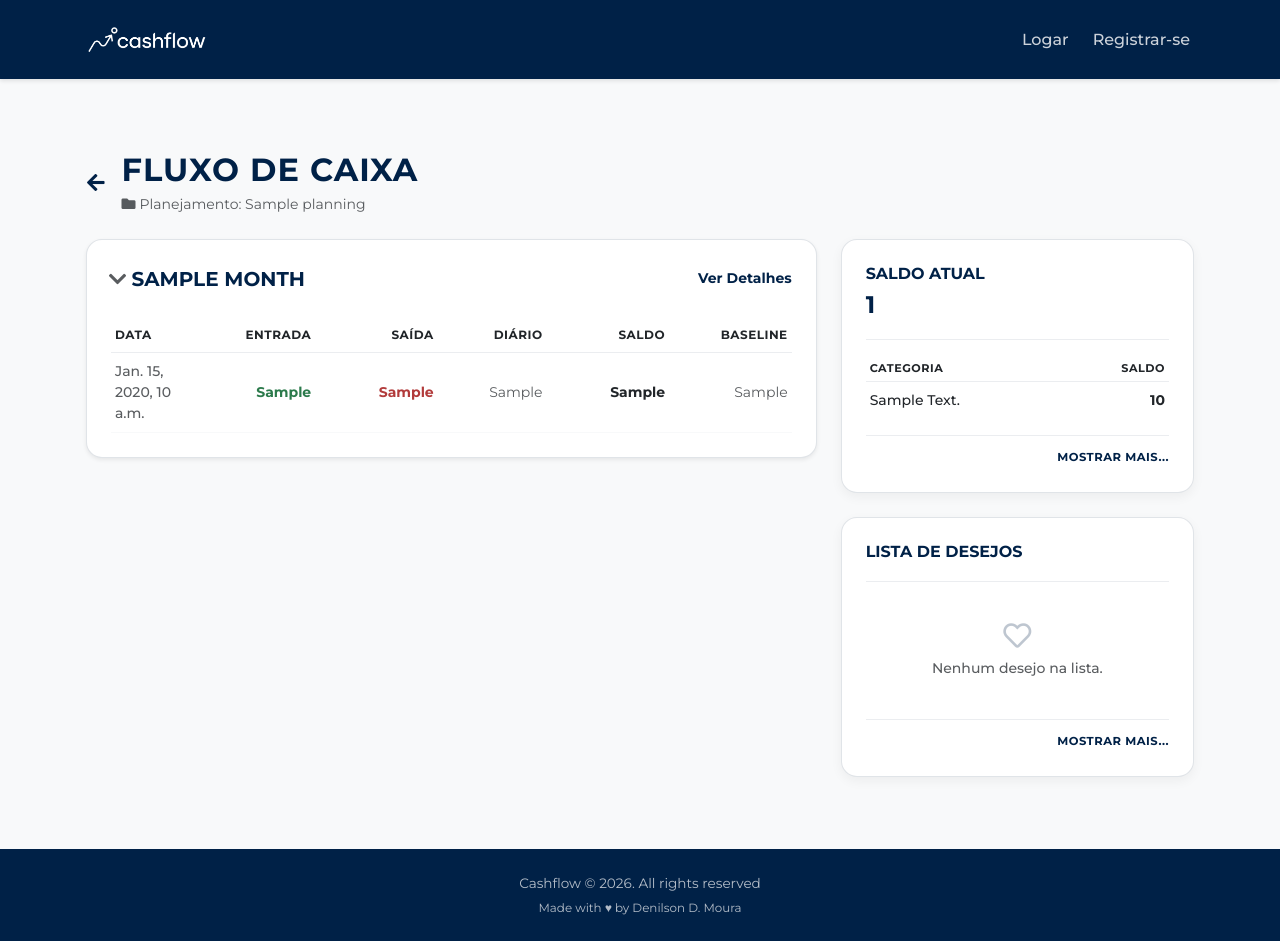
After one commit to denilsondmoura/cashflow, a Django app: template cashflow/infrastructure/templates/planing_cashflow.html in a window 1280 px wide. The commit adds this page. Run offline with Django 5.2, Linux system fonts and the light colour scheme; the template is opened without the code that fills it: most values are stand-ins (such as "Sample title", 1, 10 or a date in 2020).

Commit message:
feat: - implementação inicial do fluxo de caixa

```diff
--- /dev/null
+++ b/cashflow/infrastructure/templates/planing_cashflow.html
@@ -0,0 +1,266 @@
+{% extends "base.html" %}
+
+{% block content %}
+<div class="container py-4 px-3">
+    <!-- Header com botão para voltar -->
+    <div class="d-flex align-items-center mb-4">
+        <a href="{% url 'planning-details' planning.id %}" class="btn btn-link text-navy p-0 me-3 fs-5" aria-label="Voltar para o planejamento">
+            <i class="fas fa-arrow-left"></i>
+        </a>
+        <div>
+            <h1 class="h2 fw-bold text-navy mb-1 text-uppercase tracking-wide">Fluxo de Caixa</h1>
+            <p class="text-muted mb-0 small">
+                <span><i class="fas fa-folder me-1"></i>Planejamento: {{ planning.name }}</span>
+            </p>
+        </div>
+    </div>
+
+    <div class="row g-4">
+        <!-- Coluna da Esquerda: Meses e Tabelas de Fluxo -->
+        <div class="col-lg-8">
+            <div class="d-flex flex-column gap-3">
+                {% for month in months_data %}
+                <div class="month-box border border-navy rounded-4 p-4 bg-white shadow-sm">
+                    <!-- Cabeçalho do Collapse -->
+                    <div class="d-flex justify-content-between align-items-center user-select-none"
+                         data-bs-toggle="collapse"
+                         data-bs-target="#month-{{ forloop.counter }}"
+                         aria-expanded="{% if forloop.first %}true{% else %}false{% endif %}"
+                         style="cursor: pointer;">
+                        <span class="fw-bold text-navy fs-5 tracking-wider text-uppercase">
+                            <i class="fas fa-chevron-right me-2 transition-icon text-muted"></i>{{ month.month_name }}
+                        </span>
+                        <span class="small text-navy fw-semibold hover-opacity">Ver Detalhes</span>
+                    </div>
+
+                    <!-- Conteúdo do Collapse (Expandido se for o primeiro mês) -->
+                    <div class="collapse {% if forloop.first %}show{% endif %} mt-4" id="month-{{ forloop.counter }}">
+                        <!-- Alertas/Notifications do Mês -->
+                        {% if month.alerts %}
+                        <div class="d-flex flex-column gap-2 mb-3">
+                            {% for alert in month.alerts %}
+                            <div class="custom-alert custom-alert-{{ alert.type }} p-3 rounded-3">
+                                <div class="d-flex align-items-center">
+                                    {% if alert.type == 'danger' %}
+                                        <i class="fas fa-exclamation-circle me-3 fs-5"></i>
+                                    {% elif alert.type == 'success' %}
+                                        <i class="fas fa-check-circle me-3 fs-5"></i>
+                                    {% else %}
+                                        <i class="fas fa-exclamation-triangle me-3 fs-5"></i>
+                                    {% endif %}
+                                    <span class="small fw-semibold">{{ alert.message }}</span>
+                                </div>
+                            </div>
+                            {% endfor %}
+                        </div>
+                        {% endif %}
+
+                        <!-- Tabela de Movimentações Diárias -->
+                        <div class="table-responsive">
+                            <table class="table table-sm table-borderless align-middle mb-0 text-navy">
+                                <thead>
+                                    <tr class="border-bottom border-navy-subtle text-uppercase text-muted" style="font-size: 0.75rem; letter-spacing: 0.5px;">
+                                        <th class="fw-bold py-2" style="width: 12%;">DATA</th>
+                                        <th class="fw-bold text-end py-2" style="width: 18%;">ENTRADA</th>
+                                        <th class="fw-bold text-end py-2" style="width: 18%;">SAÍDA</th>
+                                        <th class="fw-bold text-end py-2" style="width: 16%;">DIÁRIO</th>
+                                        <th class="fw-bold text-end py-2" style="width: 18%;">SALDO</th>
+                                        <th class="fw-bold text-end py-2" style="width: 18%;">BASELINE</th>
+                                    </tr>
+                                </thead>
+                                <tbody>
+                                    {% for day in month.days %}
+                                    <tr class="cashflow-row border-bottom border-light">
+                                        <td class="small text-muted py-2 fw-medium">{{ day.date_str }}</td>
+                                        <td class="small text-entrada text-end py-2 fw-semibold">{{ day.inflow_formatted }}</td>
+                                        <td class="small text-saida text-end py-2 fw-semibold">{{ day.outflow_formatted }}</td>
+                                        <td class="small text-muted text-end py-2">{{ day.diario_formatted }}</td>
+                                        <td class="small text-navy fw-bold text-end py-2">{{ day.saldo_formatted }}</td>
+                                        <td class="small text-muted text-end py-2">{{ day.baseline_formatted }}</td>
+                                    </tr>
+                                    {% endfor %}
+                                </tbody>
+                            </table>
+                        </div>
+                    </div>
+                </div>
+                {% empty %}
+                <div class="text-center py-5 text-muted">
+                    <i class="fas fa-calendar-times fa-3x mb-3 text-navy opacity-25"></i>
+                    <p class="mb-0">Nenhuma movimentação ou data encontrada para este planejamento.</p>
+                </div>
+                {% endfor %}
+            </div>
+        </div>
+
+        <!-- Coluna da Direita: Saldo Atual por Categoria & Lista de Desejos -->
+        <div class="col-lg-4">
+            <!-- Card de Saldo Atual -->
+            <div class="card border border-navy rounded-4 p-4 bg-white shadow-sm mb-4">
+                <div class="border-bottom border-navy-subtle pb-3 mb-3">
+                    <h5 class="fw-bold text-navy text-uppercase tracking-wider mb-1 fs-6">Saldo Atual</h5>
+                    <div class="fs-4 fw-bold text-navy">{{ total_balance_formatted }}</div>
+                </div>
+                <div class="table-responsive">
+                    <table class="table table-sm table-borderless align-middle mb-0">
+                        <thead>
+                            <tr class="border-bottom border-navy-subtle text-uppercase text-muted" style="font-size: 0.7rem; letter-spacing: 0.5px;">
+                                <th class="fw-bold py-1" style="width: 60%;">CATEGORIA</th>
+                                <th class="fw-bold text-end py-1" style="width: 40%;">SALDO</th>
+                            </tr>
+                        </thead>
+                        <tbody>
+                            {% for budget in budgets %}
+                            <tr class="budget-row-style">
+                                <td class="small text-navy py-2 fw-medium text-capitalize">{{ budget.description }}</td>
+                                <td class="small text-navy py-2 text-end fw-bold">{{ budget.amount_formatted }}</td>
+                            </tr>
+                            {% empty %}
+                            <tr>
+                                <td colspan="2" class="text-muted small text-center py-3">Nenhum orçamento cadastrado.</td>
+                            </tr>
+                            {% endfor %}
+                        </tbody>
+                    </table>
+                </div>
+                <div class="text-end mt-3 border-top border-navy-subtle pt-2">
+                    <a href="#" class="small text-navy text-decoration-none fw-bold hover-opacity text-uppercase" style="font-size: 0.72rem; letter-spacing: 0.5px;">mostrar mais...</a>
+                </div>
+            </div>
+
+            <!-- Card de Lista de Desejos -->
+            <div class="card border border-navy rounded-4 p-4 bg-white shadow-sm">
+                <div class="border-bottom border-navy-subtle pb-3 mb-3">
+                    <h5 class="fw-bold text-navy text-uppercase tracking-wider mb-1 fs-6">Lista de Desejos</h5>
+                </div>
+                <div class="text-muted small text-center py-4">
+                    <i class="far fa-heart fa-2x mb-2 text-navy opacity-25"></i>
+                    <p class="mb-0 fw-medium">Nenhum desejo na lista.</p>
+                </div>
+                <div class="text-end mt-3 border-top border-navy-subtle pt-2">
+                    <a href="#" class="small text-navy text-decoration-none fw-bold hover-opacity text-uppercase" style="font-size: 0.72rem; letter-spacing: 0.5px;">mostrar mais...</a>
+                </div>
+            </div>
+        </div>
+    </div>
+</div>
+
+<style>
+    .tracking-wide {
+        letter-spacing: 1px;
+    }
+
+    .btn-link:hover {
+        opacity: 0.7;
+    }
+
+    .transition-icon {
+        transition: transform 0.2s ease;
+        display: inline-block;
+    }
+
+    [aria-expanded="true"] .transition-icon {
+        transform: rotate(90deg);
+    }
+
+    .text-entrada {
+        color: #2b7a4b !important;
+    }
+    .text-saida {
+        color: #b23b3b !important;
+    }
+
+    .dark-mode .text-entrada {
+        color: #81c784 !important;
+    }
+    .dark-mode .text-saida {
+        color: #e57373 !important;
+    }
+
+    .month-box {
+        box-shadow: 0 4px 12px rgba(0, 33, 71, 0.03);
+        transition: transform 0.2s ease;
+    }
+
+    .border-navy {
+        border-color: rgba(0, 33, 71, 0.12) !important;
+    }
+
+    .border-navy-subtle {
+        border-color: rgba(0, 33, 71, 0.08) !important;
+    }
+
+    .hover-opacity:hover {
+        opacity: 0.7;
+    }
+
+    .cashflow-row:hover {
+        background-color: var(--background-off-white) !important;
+    }
+    .dark-mode .cashflow-row:hover {
+        background-color: #0c233c !important;
+    }
+
+    /* Custom Premium Alerts */
+    .custom-alert {
+        border-radius: 12px;
+        transition: all 0.2s ease;
+    }
+
+    .custom-alert-warning {
+        background-color: rgba(245, 158, 11, 0.08);
+        border: 1px solid rgba(245, 158, 11, 0.25);
+        color: #b45309;
+    }
+
+    .custom-alert-success {
+        background-color: rgba(59, 130, 246, 0.08);
+        border: 1px solid rgba(59, 130, 246, 0.25);
+        color: #1d4ed8;
+    }
+
+    .custom-alert-danger {
+        background-color: rgba(239, 68, 68, 0.08);
+        border: 1px solid rgba(239, 68, 68, 0.25);
+        color: #b91c1c;
+    }
+
+    /* Dark Mode support */
+    .dark-mode .month-box,
+    .dark-mode .card {
+        background-color: #0c233c !important;
+        border-color: rgba(255, 255, 255, 0.12) !important;
+    }
+
+    .dark-mode .text-navy,
+    .dark-mode h1,
+    .dark-mode h2,
+    .dark-mode th,
+    .dark-mode td,
+    .dark-mode .fs-4 {
+        color: #ffffff !important;
+    }
+
+    .dark-mode .border-navy-subtle {
+        border-color: rgba(255, 255, 255, 0.1) !important;
+    }
+
+    .dark-mode .custom-alert-warning {
+        background-color: rgba(245, 158, 11, 0.12);
+        border-color: rgba(245, 158, 11, 0.4);
+        color: #fbbf24;
+    }
+
+    .dark-mode .custom-alert-success {
+        background-color: rgba(59, 130, 246, 0.12);
+        border-color: rgba(59, 130, 246, 0.4);
+        color: #60a5fa;
+    }
+
+    .dark-mode .custom-alert-danger {
+        background-color: rgba(239, 68, 68, 0.12);
+        border-color: rgba(239, 68, 68, 0.4);
+        color: #f87171;
+    }
+</style>
+{% endblock %}
--- a/cashflow/infrastructure/templates/planning_details.html
+++ b/cashflow/infrastructure/templates/planning_details.html
@@ -49,7 +49,7 @@
 
         <!-- FLUXO DE CAIXA -->
         <div class="col-md-6 col-lg-3">
-            <a href="#" class="text-decoration-none">
+            <a href="{% url 'planning-cashflow' planning.id %}" class="text-decoration-none">
                 <div class="card h-100 border-0 shadow-sm hover-lift text-center p-4">
                     <div class="card-body d-flex flex-column align-items-center justify-content-center">
                         <div class="menu-icon-wrapper mb-3 text-navy">
--- a/cashflow/infrastructure/urls.py
+++ b/cashflow/infrastructure/urls.py
@@ -2,6 +2,7 @@ from django.urls import path
 from .views import (
     PlanningView, PlanningUpdateView,
     PlanningDeleteView, PlanningDetailsView, PlanningForecastView,
+    PlanningCashflowView,
     TransactionEditView, TransactionDeleteView, TransactionCreateView,
     BudgetCreateView, BudgetEditView, BudgetDeleteView
 )
@@ -14,6 +15,7 @@ urlpatterns = [
     path('planning/<int:id>/forecast/', PlanningForecastView.as_view(), name='planning-forecast'),
     path('planning/<int:id>/forecast/transaction/add/', TransactionCreateView.as_view(), name='transaction-create'),
     path('planning/<int:id>/forecast/budget/add/', BudgetCreateView.as_view(), name='budget-create'),
+    path('planning/<int:id>/cashflow/', PlanningCashflowView.as_view(), name='planning-cashflow'),
     path('transaction/<int:id>/edit/', TransactionEditView.as_view(), name='transaction-edit'),
     path('transaction/<int:id>/delete/', TransactionDeleteView.as_view(), name='transaction-delete'),
     path('budget/<int:id>/edit/', BudgetEditView.as_view(), name='budget-edit'),
```
Also changed, not shown: cashflow/infrastructure/views.py (+131 -0 lines).
